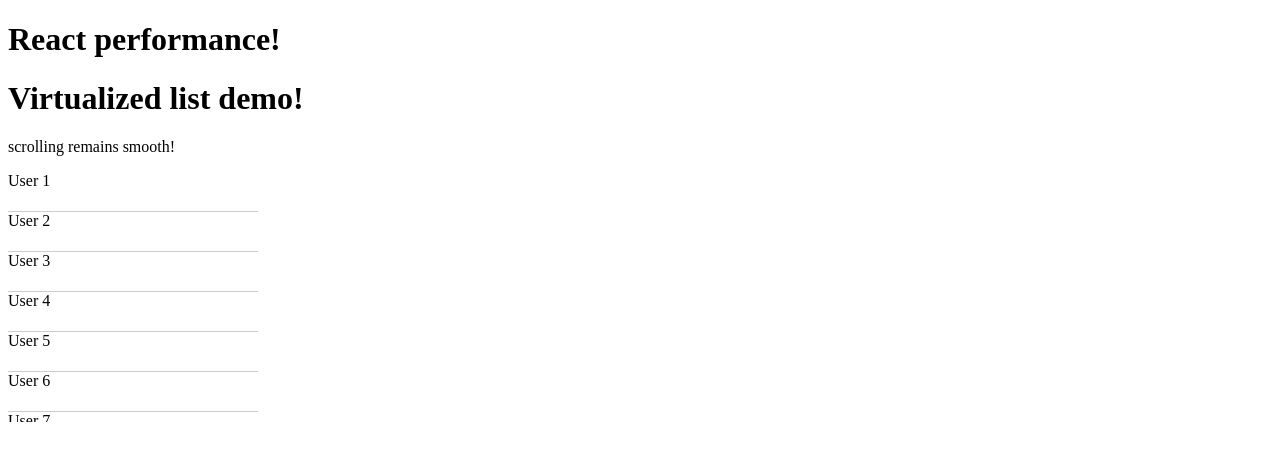
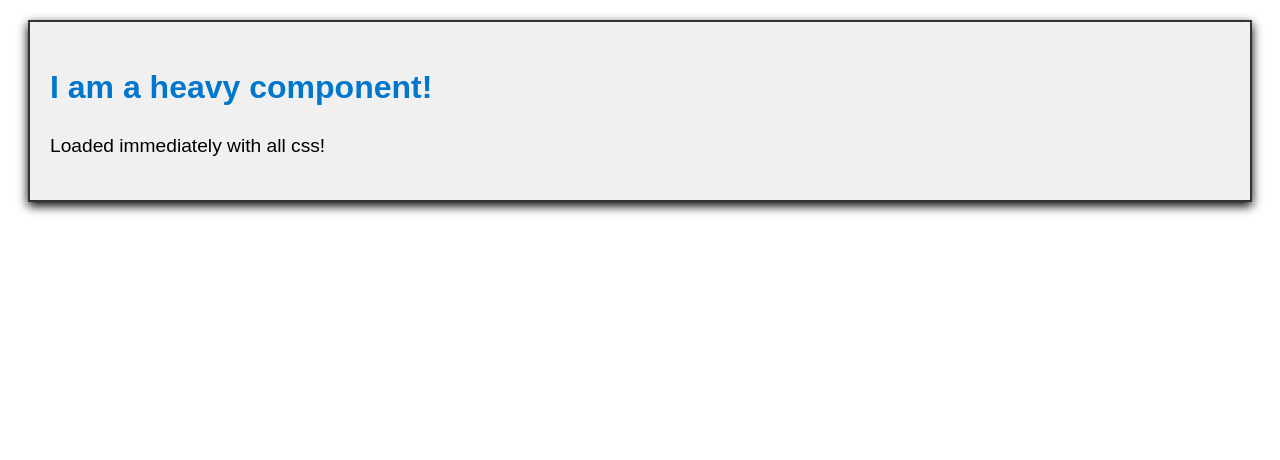
Before and after one commit to CleanCodeNinja01/react-practice, a React (Vite) app in the folder my-app/: page / in a window 1280 px wide. Shown: the top 460 px of the page. Built offline with nearby package versions, Linux system fonts and the light colour scheme.

Commit message:
react lazy suspense provide a fallback

```diff
--- a/my-app/src/App.jsx
+++ b/my-app/src/App.jsx
@@ -3,12 +3,13 @@
 // import PropertyList from "./components/PropertyList/PropertyList";
 // import { Title } from "./components/Title/Title";
 // import properties from "./data/properties";
-import { useState } from "react";
+import { lazy, Suspense, useState } from "react";
 import "./App.css";
 import Rating from "./components/Rating/Rating";
 import WelcomeMessage from "./components/WelcomeMessage";
 import MemoizedFunctionsParent from "./components/MemoizedFunctions/MemoizedFunctionsParent";
 import VirtualizedList from "./components/VirtualizedList/VirtualizedList";
+const HeavyComponent = lazy(()=> import ("./components/HeavyComponent/HeavyComponent"));
 // import DataFetcherExamples from "./components/DataFetcher/DataFetcherExamples";
 // import ButtonToolTip from "./components/Prop-getters-props-colls/ButtonToolTip";
 // import Goodbye from "./components/HOC practice/Goodbye";
@@ -61,7 +62,7 @@
       /> */}
 
 
-      <h1>React performance!</h1>
+      {/* <h1>React performance!</h1> */}
 
       {/* <WelcomeMessage/>
 
@@ -78,7 +79,10 @@
       </div> */}
 
       {/* <MemoizedFunctionsParent/> */}
-      <VirtualizedList/>
+      {/* <VirtualizedList/> */}
+      <Suspense fallback={<div>Loading component...</div>}>
+        <HeavyComponent/>
+      </Suspense>
 
     </>
   );
--- /dev/null
+++ b/my-app/src/components/HeavyComponent/HeavyComponent.css
@@ -0,0 +1,18 @@
+.heavy-container {
+    background-color: #f0f0f0;
+    border: 2px solid #333;
+    padding: 20px;
+    margin: 20px;
+    font-family: Arial;
+    box-shadow: 0 4px 10px;
+}
+
+.heavy-container h2 {
+    color: #0077cc;
+    font-size: 2rem;
+}
+
+.heavy-container p {
+    font-size: 1.2rem;
+    line-height: 1.5;
+}
--- /dev/null
+++ b/my-app/src/components/HeavyComponent/HeavyComponent.jsx
@@ -0,0 +1,13 @@
+import "./HeavyComponent.css";
+
+const HeavyComponent = () => {
+    console.log("HeavyComponent rendered!")
+    return (
+        <div className="heavy-container">
+            <h2>I am a heavy component!</h2>
+            <p>Loaded immediately with all css!</p>
+        </div>
+    )
+}
+
+export default HeavyComponent;
```
